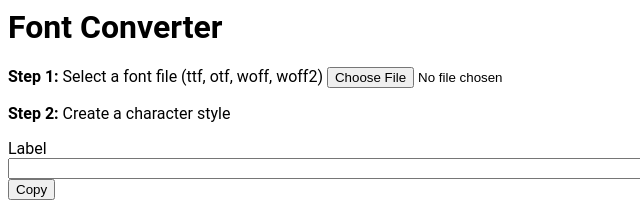
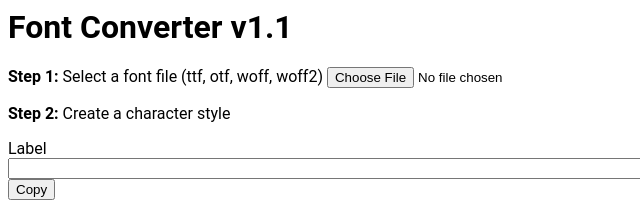
Before and after one commit to WoodWing/digital-editor-font-helper, a plain HTML site: page index.html in a window 1280 px wide. Shown: the top 213 px of the page, 0-640 px from the left. Drawn offline with Linux system fonts and the light colour scheme; a script that the page names is missing.

Commit message:
Update version number

```diff
--- a/index.html
+++ b/index.html
@@ -9,7 +9,7 @@
 </head>
 
 <body onload="init()" style="font-family:Roboto, 'Helvetica Neue'">
-    <h1>Font Converter</h1>
+    <h1>Font Converter v1.1</h1>
     <p><b>Step 1:</b> Select a font file (ttf, otf, woff, woff2)
     <input type="file" id="files" name="files" /></p>
 
```
